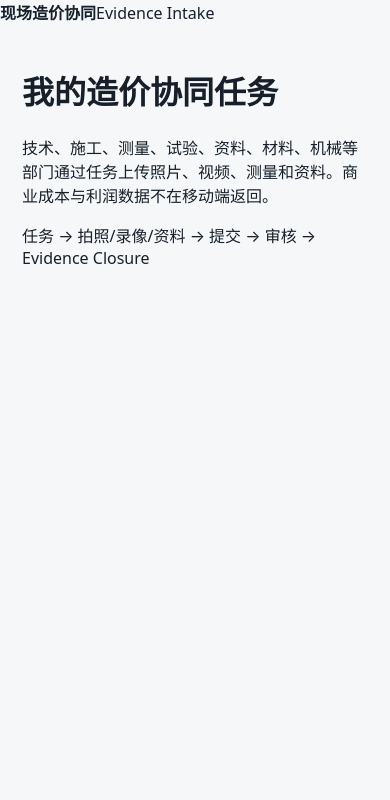
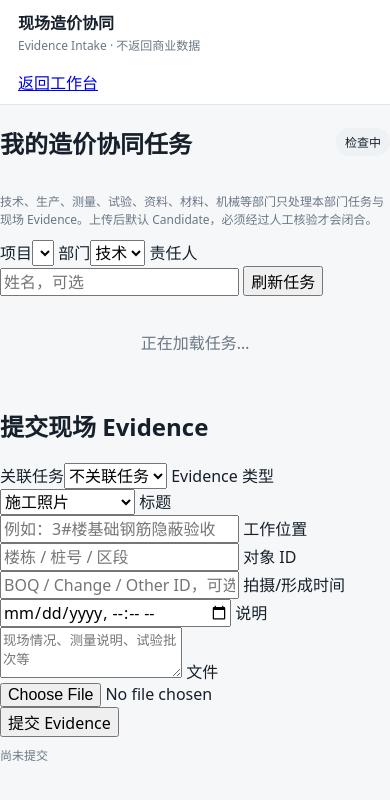
Before and after one commit to nicola-king/cost-agent, a Flask app: template releases/v0.3.0-rc1/source/app/templates/mobile.html in a window 390 px wide. Shown: the top 800 px of the page. Run offline with Flask 3, Linux system fonts and the light colour scheme; the template is opened without the code that fills it, so the values that code supplies are empty.

Commit message:
fix: make mobile Evidence intake usable

```diff
--- a/releases/v0.3.0-rc1/source/app/templates/mobile.html
+++ b/releases/v0.3.0-rc1/source/app/templates/mobile.html
@@ -1 +1,69 @@
-<!doctype html><html lang="zh-CN"><head><meta charset="utf-8"><meta name="viewport" content="width=device-width,initial-scale=1"><title>CCI Mobile Evidence</title><link rel="stylesheet" href="/static/app.css"></head><body><header><strong>现场造价协同</strong><span>Evidence Intake</span></header><main style="padding:22px;max-width:720px;margin:auto"><h1>我的造价协同任务</h1><p>技术、施工、测量、试验、资料、材料、机械等部门通过任务上传照片、视频、测量和资料。商业成本与利润数据不在移动端返回。</p><div id="mobile-tasks" class="stages">任务 → 拍照/录像/资料 → 提交 → 审核 → Evidence Closure</div></main></body></html>
+<!doctype html>
+<html lang="zh-CN">
+<head>
+  <meta charset="utf-8">
+  <meta name="viewport" content="width=device-width,initial-scale=1">
+  <title>CCI Mobile Evidence</title>
+  <link rel="stylesheet" href="/static/app.css">
+</head>
+<body class="mobile-body">
+  <header class="topbar mobile-topbar">
+    <div class="brand"><strong>现场造价协同</strong><span>Evidence Intake · 不返回商业数据</span></div>
+    <a class="mobile-home-link" href="/">返回工作台</a>
+  </header>
+
+  <main class="mobile-shell">
+    <section class="mobile-panel">
+      <div class="section-title"><h1>我的造价协同任务</h1><span id="mobileHealth" class="status">检查中</span></div>
+      <p class="muted">技术、生产、测量、试验、资料、材料、机械等部门只处理本部门任务与现场 Evidence。上传后默认 Candidate，必须经过人工核验才会闭合。</p>
+
+      <div class="mobile-filter-grid">
+        <label>项目<select id="mobileProject"></select></label>
+        <label>部门<select id="mobileDepartment">
+          <option value="technical">技术</option>
+          <option value="production">生产</option>
+          <option value="measurement">测量</option>
+          <option value="laboratory">试验</option>
+          <option value="records">资料</option>
+          <option value="material">材料</option>
+          <option value="equipment">机械</option>
+        </select></label>
+        <label>责任人<input id="mobileAssignee" placeholder="姓名，可选"></label>
+        <button id="mobileRefresh" class="secondary">刷新任务</button>
+      </div>
+      <div id="mobileNotice" class="notice hidden"></div>
+      <div id="mobileTasks" class="mobile-task-list"><div class="empty">正在加载任务…</div></div>
+    </section>
+
+    <section class="mobile-panel">
+      <h2>提交现场 Evidence</h2>
+      <form id="evidenceForm" class="mobile-form">
+        <label>关联任务<select id="evidenceTask" name="task_id"><option value="">不关联任务</option></select></label>
+        <label>Evidence 类型<select id="evidenceType" name="evidence_type" required>
+          <option value="photo">施工照片</option>
+          <option value="video">施工视频</option>
+          <option value="measurement_record">测量记录</option>
+          <option value="material_test">材料试验</option>
+          <option value="hidden_work_record">隐蔽资料</option>
+          <option value="material_record">材料记录</option>
+          <option value="machinery_record">机械使用记录</option>
+          <option value="measure_material_photo">措施费材料照片</option>
+          <option value="measure_material_video">措施费材料视频</option>
+          <option value="measure_equipment_photo">措施费机械照片</option>
+          <option value="measure_equipment_video">措施费机械视频</option>
+        </select></label>
+        <label>标题<input id="evidenceTitle" name="title" required placeholder="例如：3#楼基础钢筋隐蔽验收"></label>
+        <label>工作位置<input id="workLocation" name="work_location" placeholder="楼栋 / 桩号 / 区段"></label>
+        <label>对象 ID<input id="objectId" name="object_id" placeholder="BOQ / Change / Other ID，可选"></label>
+        <label>拍摄/形成时间<input id="captureTime" name="capture_time" type="datetime-local"></label>
+        <label>说明<textarea id="evidenceNote" name="note" rows="3" placeholder="现场情况、测量说明、试验批次等"></textarea></label>
+        <label>文件<input id="evidenceFile" name="file" type="file" accept="image/*,video/*,.pdf,.doc,.docx,.xls,.xlsx" capture="environment" required></label>
+        <button id="submitEvidence" type="submit">提交 Evidence</button>
+      </form>
+      <div id="uploadResult" class="trace-result muted">尚未提交</div>
+    </section>
+  </main>
+
+  <script src="/static/mobile.js"></script>
+</body>
+</html>
```
